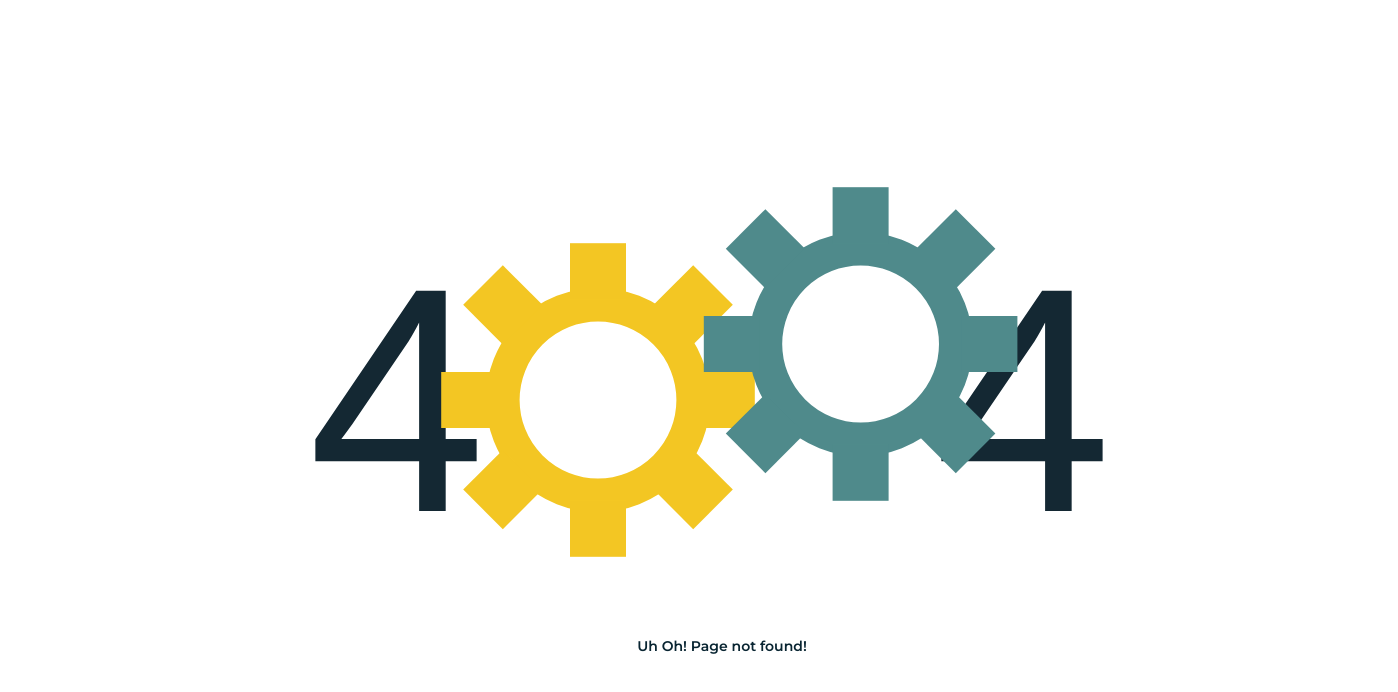
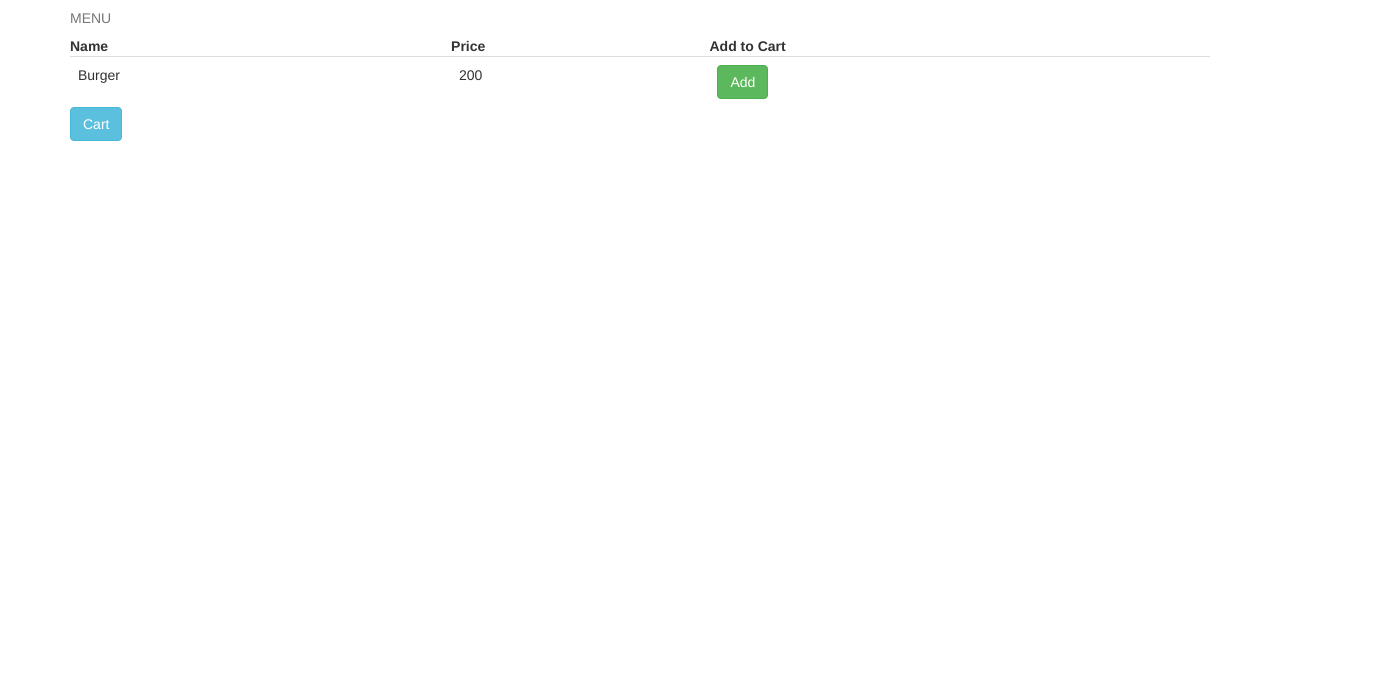
Before and after one commit to DheerajSHSA/kitchen-story, an Angular app: page /products in a window 1280 px wide. Before the commit this address had no page. Shown: the top 692 px of the page, 1398 px wide, since content can reach past the window. Built offline with nearby package versions, Linux system fonts and the light colour scheme.

Commit message:
Admin can Add Products

```diff
--- a/src/app/app-routing.module.ts
+++ b/src/app/app-routing.module.ts
@@ -1,3 +1,5 @@
+import { CartComponent } from './cart/cart.component';
+import { ListProductsComponent } from './list-products/list-products.component';
 import { PagenotfoundComponent } from './pagenotfound/pagenotfound.component';
 import { LoginComponent } from './login/login.component';
 import { NgModule } from '@angular/core';
@@ -6,6 +8,8 @@
 const routes: Routes = [
   { path: '', component: LoginComponent },
   { path: 'login', component: LoginComponent },
+  { path: 'products', component: ListProductsComponent },
+  { path: 'cart', component: CartComponent },
   { path: '**', component: PagenotfoundComponent }
 ];
 
--- /dev/null
+++ b/src/app/cart/cart.component.html
@@ -0,0 +1,11 @@
+<!-- <table class="table table-hover">
+  <caption>MENU</caption>
+  <thead>
+    <th>Name</th>
+ </thead>
+  <tbody>
+    <tr *ngFor="let item of items  ">
+      <td>{{item}}</td>
+    </tr>
+  </tbody>
+</table> -->
--- /dev/null
+++ b/src/app/cart/cart.component.ts
@@ -0,0 +1,19 @@
+import { ListProductsComponent } from './../list-products/list-products.component';
+import { Component, OnInit, Input } from '@angular/core';
+
+@Component({
+  selector: 'app-cart',
+  templateUrl: './cart.component.html',
+  styleUrls: ['./cart.component.css']
+})
+export class CartComponent implements OnInit {
+
+  items:any = []
+
+  constructor( public listcomponent: ListProductsComponent) { }
+
+  ngOnInit(): void {
+
+  }
+
+}
--- /dev/null
+++ b/src/app/list-products/list-products.component.html
@@ -0,0 +1,16 @@
+<table class="table table-hover">
+  <caption>MENU</caption>
+  <thead>
+    <th>Name</th>
+    <th>Price</th>
+    <th>Add to Cart</th>
+  </thead>
+  <tbody>
+    <tr *ngFor="let Product of products">
+      <td>{{Product.name}}</td>
+      <td>{{Product.price}}</td>
+      <td><button class="btn btn-success" (click)="add(1, 'BURGER', 200)">Add</button></td>
+    </tr>
+  </tbody>
+  <button class="btn btn-info" (click)="cart()">Cart</button><br><br>
+</table>
--- /dev/null
+++ b/src/app/list-products/list-products.component.ts
@@ -0,0 +1,40 @@
+import { Component, OnInit } from '@angular/core';
+import { Router } from '@angular/router';
+
+export class Product {
+  constructor(
+    public id: number,
+    public name: string,
+    public price: number
+  ) { }
+}
+
+@Component({
+  selector: 'app-list-products',
+  templateUrl: './list-products.component.html',
+  styleUrls: ['./list-products.component.css']
+})
+
+export class ListProductsComponent implements OnInit {
+
+  products = [
+    new Product(1,'Burger',200)
+  ]
+
+  constructor(public router: Router) { }
+
+  ngOnInit(): void {
+  }
+
+  add(s: number, sname: string, sprice: number) {
+    this.products.push(new Product(s,sname,sprice))
+  }
+
+  addToCart(cid: number, cname: string, cprice: number) {
+
+  }
+
+  cart() {
+    this.router.navigate(['cart'])
+  }
+}
```
Also changed, not shown: src/app/app.module.ts (+6 -2 lines), src/app/cart/cart.component.css (added), src/app/list-products/list-products.component.css (added), 2 other files (tests, documents, lock files or other folders).
